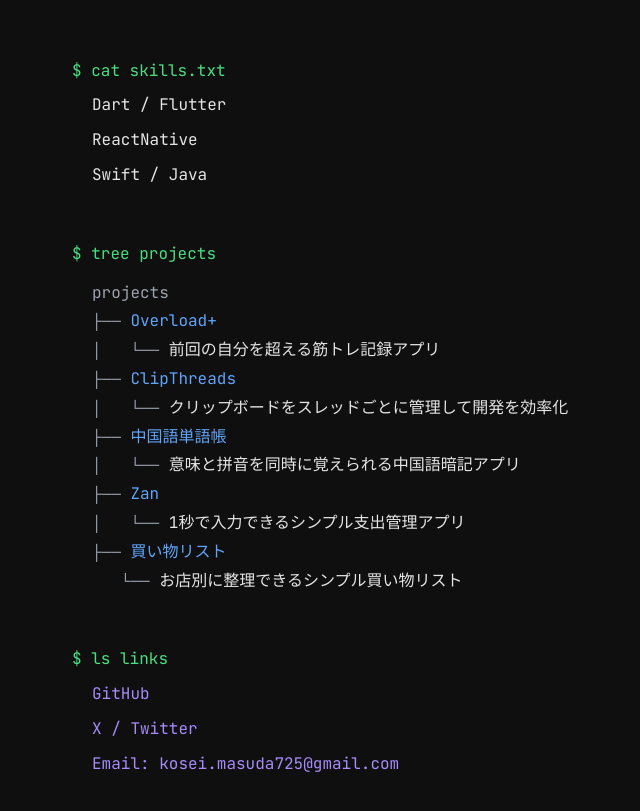
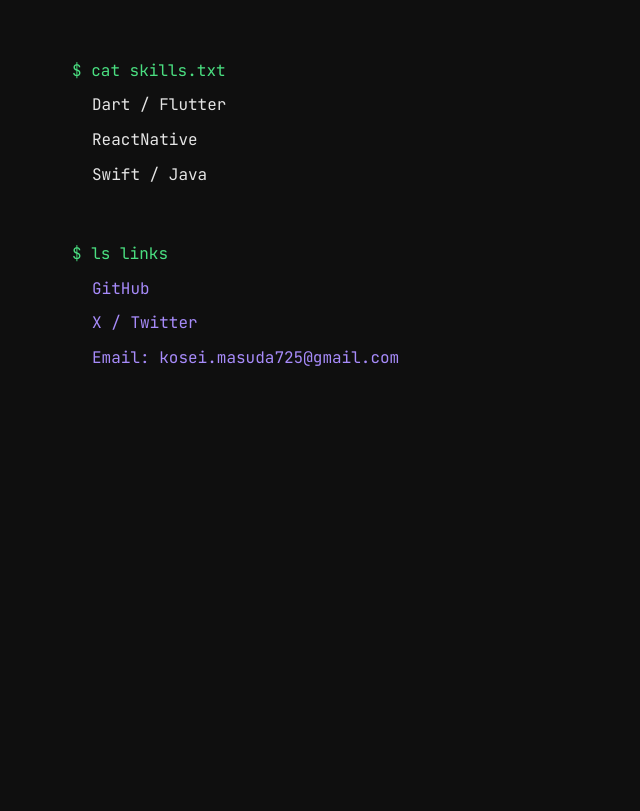
Before and after one commit to mkosei/mkosei.github.io, a plain HTML site: page index.html in a window 1280 px wide. Shown: the part 243-1054 px from the top of the page, without its empty margins (208-848 px from the left). After the commit the page ends 800 px from the top, so only its background shows below. Drawn offline with Linux system fonts and the light colour scheme.

Commit message:
Remove discontinued apps from projects section

```diff
--- a/index.html
+++ b/index.html
@@ -111,82 +111,6 @@
         <div class="item">Swift / Java</div>
       </div>
 
-      <div class="section">
-        <div class="command">$ tree projects</div>
-
-        <div class="tree">
-          <div class="tree-line"><span class="tree-label">projects</span></div>
-          <div class="tree-line">
-            <span class="tree-label">├── </span>
-            <a
-              href="https://apps.apple.com/jp/app/id6745340641"
-              class="project-title tree-content"
-              >Overload+</a
-            >
-          </div>
-          <div class="tree-line">
-            <span class="tree-label">│&nbsp;&nbsp;&nbsp;└── </span>
-            <span class="tree-content">前回の自分を超える筋トレ記録アプリ</span>
-          </div>
-          <div class="tree-line">
-            <span class="tree-label">├── </span>
-            <a
-              href="https://apps.apple.com/jp/app/id6738022558"
-              class="project-title tree-content"
-              >ClipThreads</a
-            >
-          </div>
-          <div class="tree-line">
-            <span class="tree-label">│&nbsp;&nbsp;&nbsp;└── </span>
-            <span class="tree-content"
-              >クリップボードをスレッドごとに管理して開発を効率化</span
-            >
-          </div>
-          <div class="tree-line">
-            <span class="tree-label">├── </span>
-            <a
-              href="https://apps.apple.com/jp/app/id6739176026"
-              class="project-title tree-content"
-              >中国語単語帳</a
-            >
-          </div>
-          <div class="tree-line">
-            <span class="tree-label">│&nbsp;&nbsp;&nbsp;└── </span>
-            <span class="tree-content"
-              >意味と拼音を同時に覚えられる中国語暗記アプリ</span
-            >
-          </div>
-          <div class="tree-line">
-            <span class="tree-label">├── </span>
-            <a
-              href="https://apps.apple.com/jp/app/id6670743988"
-              class="project-title tree-content"
-              >Zan</a
-            >
-          </div>
-          <div class="tree-line">
-            <span class="tree-label">│&nbsp;&nbsp;&nbsp;└── </span>
-            <span class="tree-content"
-              >1秒で入力できるシンプル支出管理アプリ</span
-            >
-          </div>
-          <div class="tree-line">
-            <span class="tree-label">├── </span>
-            <a
-              href="https://apps.apple.com/jp/app/id6670469860"
-              class="project-title tree-content"
-              >買い物リスト</a
-            >
-          </div>
-          <div class="tree-line">
-            <span class="tree-label">&nbsp;&nbsp;&nbsp;└── </span>
-            <span class="tree-content"
-              >お店別に整理できるシンプル買い物リスト</span
-            >
-          </div>
-        </div>
-      </div>
-
       <div class="section links">
         <div class="command">$ ls links</div>
 
```
